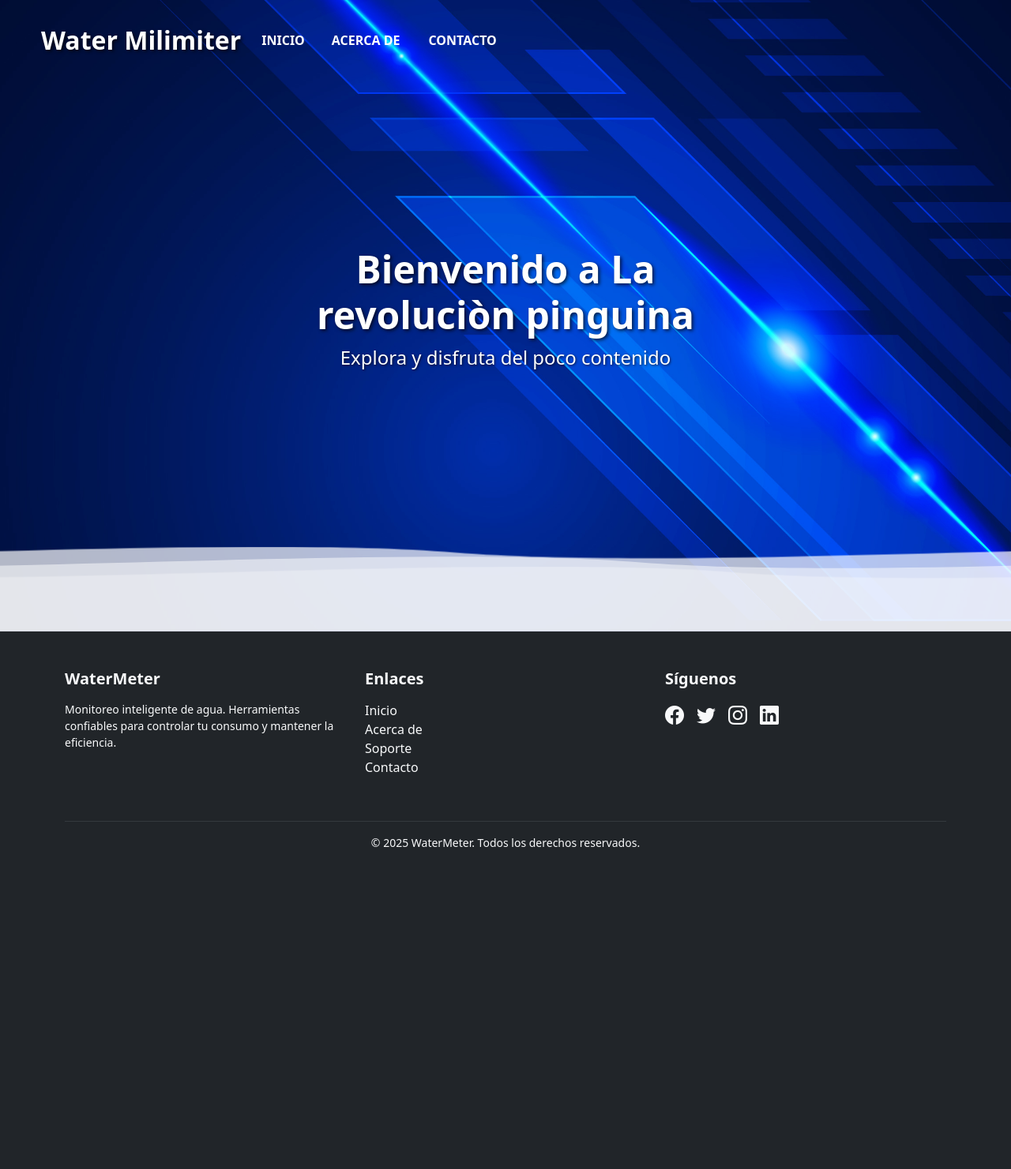
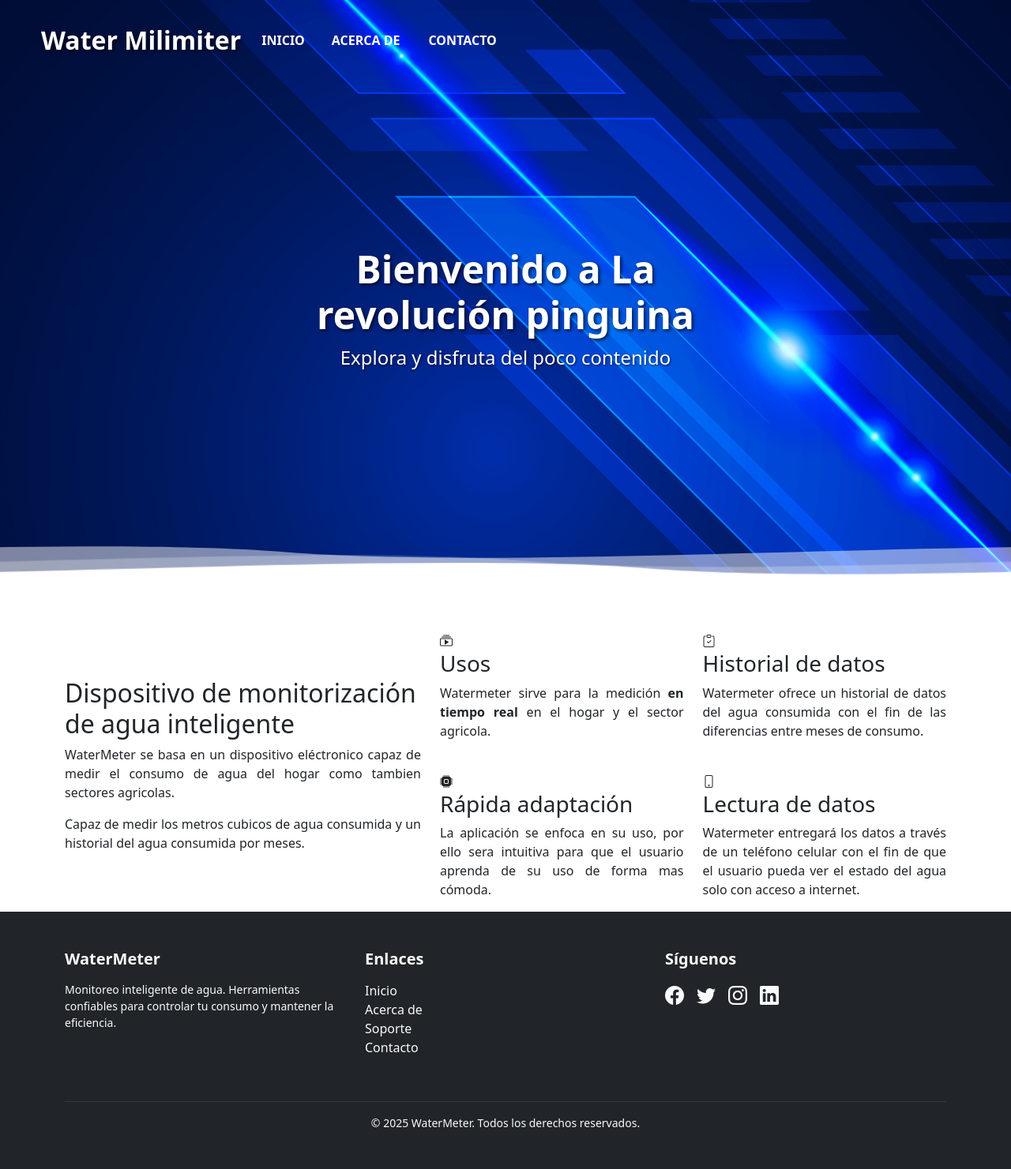
Before and after one commit to Arielquezada123/Los-Pinguinos, a Django app: page / in a window 1280 px wide. Shown: the whole page at 79% size. Before the commit the page ends 1073 px from the top, so only its background shows below. Run offline with Django 5.2, Linux system fonts and the light colour scheme.

Commit message:
Avance del contenido falta embellecer

```diff
--- a/static/estilocss/index.css
+++ b/static/estilocss/index.css
@@ -1,16 +1,68 @@
-.hero-waves .wave {
-  animation: waveMove 12s linear infinite;
+/* Contenedor de las olas */
+.hero-waves {
+  display: block;
+  width: 100%;
+  height: 200px;
+  position: absolute;
+  left: 0;
+  bottom: 0;
+  right: 0;
+  z-index: 3;
 }
 
-.hero-waves .wave2 {
-  animation-duration: 18s;
+/* Ola 1 */
+.wave1 use {
+  animation: moveForever1 12s linear infinite;
+  animation-delay: -2s;
+  fill: var(--default-color, rgba(255,255,255,0.7));
+  opacity: 0.7;
 }
 
-.hero-waves .wave3 {
-  animation-duration: 24s;
+.wave1 {
+  animation: upDown 6s ease-in-out infinite;
 }
 
-@keyframes waveMove {
+/* Ola 2 */
+.wave2 use {
+  animation: moveForever2 18s linear infinite;
+  animation-delay: -2s;
+  fill: var(--default-color, rgba(255,255,255,0.5));
+  opacity: 0.5;
+}
+
+.wave2 {
+  animation: upDown 8s ease-in-out infinite;
+}
+
+/* Ola 3 */
+.wave3 use {
+  animation: moveForever3 24s linear infinite;
+  animation-delay: -2s;
+  fill: #ffffff; /* totalmente blanca */
+}
+
+.wave3 {
+  animation: upDown 10s ease-in-out infinite;
+}
+
+/* Movimiento horizontal */
+@keyframes moveForever1 {
   0%   { transform: translateX(0); }
   100% { transform: translateX(-1440px); }
 }
+
+@keyframes moveForever2 {
+  0%   { transform: translateX(0); }
+  100% { transform: translateX(-1440px); }
+}
+
+@keyframes moveForever3 {
+  0%   { transform: translateX(0); }
+  100% { transform: translateX(-1440px); }
+}
+
+/* Movimiento vertical */
+@keyframes upDown {
+  0%, 100% { transform: translateY(0); }
+  50%      { transform: translateY(-10px); } /* ajusta según amplitud deseada */
+}
--- a/templates/base/base.html
+++ b/templates/base/base.html
@@ -63,9 +63,6 @@
 </head>
 
 <body>
-  <!-- Contenedor principal -->
-  <div style="position: relative; width: 100%; height: 100vh; overflow: hidden;">
-    <!-- Imagen de fondo -->
   <!-- Navbar -->
   <nav class="navbar navbar-expand-lg">
     <div class="container-fluid">
@@ -91,9 +88,10 @@
       </div>
     </div>
   </nav>
+
+  <!-- Contenido dinámico -->
   {% block contenido %}
   {% endblock %}
-  </div>
 
   <!-- Footer -->
   <footer class="footer bg-dark text-light py-5">
--- a/templates/index.html
+++ b/templates/index.html
@@ -1,5 +1,5 @@
-{%extends "base/base.html" %}
-{%load static%}
+{% extends "base/base.html" %}
+{% load static %}
 
 <!DOCTYPE html>
 <html lang="en">
@@ -7,7 +7,6 @@
   <meta charset="UTF-8">
   <meta name="viewport" content="width=device-width, initial-scale=1.0">
   <title>Document</title>
-
 </head>
 
 <body>
@@ -17,6 +16,7 @@
 
 {% block contenido %}
 
+<!-- Portada -->
 <div style="position: relative; width: 100%; height: 100vh; overflow: hidden;">
   <!-- Imagen de fondo -->
   <img src="{% static 'portada2.jpg' %}"
@@ -42,11 +42,14 @@
     </g>
 
     <g class="wave wave3">
-      <use xlink:href="#wave-path" href="#wave-path" x="0" y="40" fill="rgba(255,255,255,0.3)"></use>
-      <use xlink:href="#wave-path" href="#wave-path" x="1440" y="40" fill="rgba(255,255,255,0.3)"></use>
+      <use xlink:href="#wave-path" x="0" y="40" fill="#ffffff"></use>
+      <use xlink:href="#wave-path" x="1440" y="40" fill="#ffffff"></use>
     </g>
+
   </svg>
-  <svg id="action-help" viewBox="0 0 24 24" xmlns="http://www.w3.org/2000/svg" xmlns:xlink="http://www.w3.org/1999/xlink" preserveAspectRatio="xMidYMid meet" >
+
+  <!-- Icono -->
+  <svg id="action-help" viewBox="0 0 24 24" xmlns="http://www.w3.org/2000/svg">
     <defs>
       <path id="qMark" d="M10 19h3v3h-3v-3m2-17c5.35.22 7.68 5.62 4.5 9.67-.83 1-2.17 1.66-2.83 2.5C13 15 13 16 13 17h-3c0-1.67 0-3.08.67-4.08.66-1 2-1.59 2.83-2.25C15.92 8.43 15.32 5.26 12 5a3 3 0 0 0-3 3H6a6 6 0 0 1 6-6z"></path>
     </defs>
@@ -55,14 +58,80 @@
 
   <!-- Contenido centrado -->
   <div style="position: absolute; top: 50%; left: 50%; transform: translate(-50%, -50%); color: white; text-align: center;">
-    <h1 style="font-size: 3rem; font-weight: bold; text-shadow: 2px 2px 4px rgba(0,0,0,0.7);">Bienvenido a La revoluciòn pinguina </h1>
-    <p style="font-size: 1.5rem; text-shadow: 1px 1px 3px rgba(0,0,0,0.7);">Explora y disfruta del poco contenido</p>
+    <h1 style="font-size: 3rem; font-weight: bold; text-shadow: 2px 2px 4px rgba(0,0,0,0.7);">
+      Bienvenido a La revolución pinguina
+    </h1>
+    <p style="font-size: 1.5rem; text-shadow: 1px 1px 3px rgba(0,0,0,0.7);">
+      Explora y disfruta del poco contenido
+    </p>
   </div>
 </div>
 
+<!-- Sección About -->
+<section id="about" class="about section">
+  <div class="container aos-init aos-animate" data-aos="fade-up" data-aos-delay="100">
+    <div class="row align-items-xl-center gy-5">
+
+      <div class="col-xl-5 content">
+        <h2>Dispositivo de monitorización de agua inteligente</h2>
+        <p style="text-align: justify;">
+          WaterMeter se basa en un dispositivo eléctronico capaz de medir el consumo de agua del hogar como tambien sectores agricolas.
+        </p>
+        <p style="text-align: justify;">
+          Capaz de medir los metros cubicos de agua consumida y un historial del agua consumida por meses.
+        </p>
+      </div>
+
+      <div class="col-xl-7">
+        <div class="row gy-4 icon-boxes">
+
+          <div class="col-md-6" data-aos="fade-up" data-aos-delay="200">
+            <div class="icon-box">
+              <i class="bi bi-collection-play"></i>
+              <h3>Usos</h3>
+              <p style="text-align: justify;">
+                Watermeter sirve para la medición <strong>en tiempo real</strong> en el hogar y el sector agricola.
+              </p>
+            </div>
+          </div>
+
+          <div class="col-md-6" data-aos="fade-up" data-aos-delay="300">
+            <div class="icon-box">
+              <i class="bi bi-clipboard-check"></i>
+              <h3>Historial de datos</h3>
+              <p style="text-align: justify;">
+                Watermeter ofrece un historial de datos del agua consumida con el fin de las diferencias entre meses de consumo.
+              </p>
+            </div>
+          </div>
+
+          <div class="col-md-6" data-aos="fade-up" data-aos-delay="400">
+            <div class="icon-box">
+              <i class="bi bi-cpu-fill"></i>
+              <h3>Rápida adaptación</h3>
+              <p style="text-align: justify;">
+                La aplicación se enfoca en su uso, por ello sera intuitiva para que el usuario aprenda de su uso de forma mas cómoda.
+              </p>
+            </div>
+          </div>
+
+          <div class="col-md-6" data-aos="fade-up" data-aos-delay="500">
+            <div class="icon-box">
+              <i class="bi bi-phone"></i>
+              <h3>Lectura de datos</h3>
+              <p style="text-align: justify;">
+                Watermeter entregará los datos a través de un teléfono celular con el fin de que el usuario pueda ver el estado del agua solo con acceso a internet.
+              </p>
+            </div>
+          </div>
+
+        </div>
+      </div>
+
+    </div>
+  </div>
+</section>
+
 {% endblock %}
-
 </body>
-
-
 </html>
```
Lines whose indentation alone changed are shown as unchanged.
